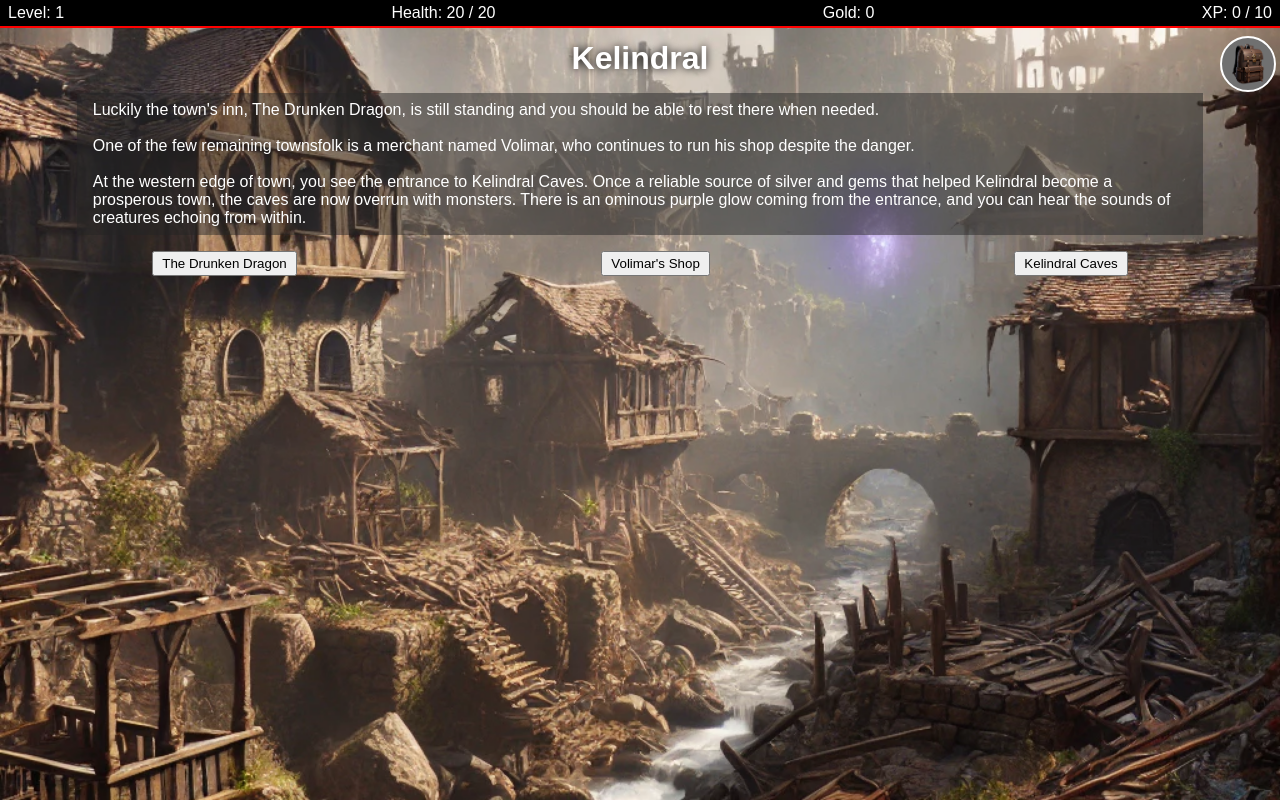
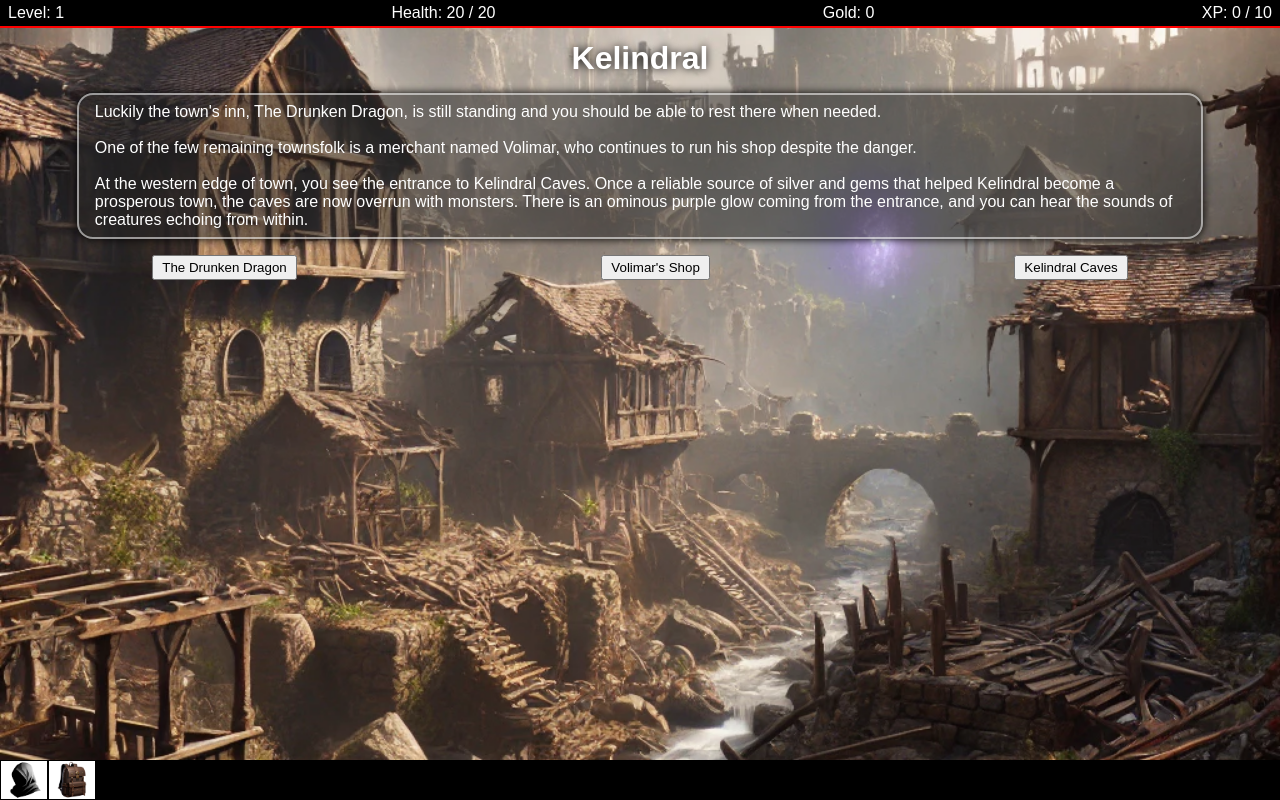
Before and after one commit to mattwheeler-dev/react-rpg, a React (Vite) app: page / in a window 1280 px wide. Both pictures are taken after a click on the button "Start Adventure!". Built offline with nearby package versions, Linux system fonts and the light colour scheme; a web font is replaced by a local one.

Commit message:
add pack and hero btns to action bar; toggle their section display on / off; create hero info section;

```diff
--- a/src/App.jsx
+++ b/src/App.jsx
@@ -6,7 +6,7 @@ import Shop from "./pages/Shop";
 import CaveEntrance from "./pages/CaveEntrance";
 import CaveInterior from "./pages/CaveInterior";
 import StatsBar from "./components/StatsBar";
-import Pack from "./components/Pack";
+import ActionBar from "./components/ActionBar";
 import Items from "./components/Items";
 import MonsterFactory from "./components/MonsterFactory";
 
@@ -48,7 +48,7 @@ function App() {
 				}}
 			>
 				{location !== "welcome" && <StatsBar />}
-				{location !== "welcome" && <Pack />}
+				{location !== "welcome" && <ActionBar />}
 				{location == "welcome" && <Welcome />}
 				{location == "town" && <Town />}
 				{location == "inn" && <Inn />}
--- /dev/null
+++ b/src/assets/styles/ActionBar.css
@@ -0,0 +1,43 @@
+.action-bar {
+	height: 2.5rem;
+	width: 100%;
+	background-color: #000;
+	position: fixed;
+	bottom: 0;
+	left: 0;
+}
+
+.action-bar-icon {
+	height: 100%;
+	width: 3rem;
+	background-color: #fff;
+	border: 1px solid #000;
+}
+
+/* Styles shared by action bar menus */
+.pack,
+.hero-info {
+	display: none;
+	width: 90%;
+	background-color: #101010;
+	border: 2px solid red;
+	position: fixed;
+	top: 10%;
+	left: 5%;
+	z-index: 99;
+}
+
+.open-hero,
+.open-pack {
+	background-size: cover;
+	background-repeat: no-repeat;
+	background-position: center;
+}
+
+.open-hero {
+	background-image: url("../images/hero-icon.png");
+}
+
+.open-pack {
+	background-image: url("../images/pack-icon.png");
+}
--- /dev/null
+++ b/src/assets/styles/Hero.css
@@ -0,0 +1,3 @@
+.hero-info.open {
+	display: block;
+}
--- a/src/assets/styles/Items.css
+++ /dev/null
@@ -1,72 +0,0 @@
-/* Items, Shop, and Pack */
-/* Shared */
-.shop,
-.pack.open {
-	display: flex;
-	flex-wrap: wrap;
-	justify-content: space-around;
-}
-
-.shop-item,
-.pack-item {
-	width: 45%;
-	margin-top: 0.5rem;
-	padding: 0.5rem;
-	text-align: center;
-	background-color: #333;
-
-	border: 2px solid lime;
-}
-
-.shop-item img,
-.pack-item img {
-	height: 5rem;
-	object-fit: contain;
-}
-
-.item-slot {
-	text-transform: capitalize;
-	font-size: 0.7rem;
-}
-
-/* Shop */
-
-/* Pack */
-.open-pack {
-	height: 3.5rem;
-	width: 3.5rem;
-	background-color: #707070;
-	background-image: url("../images/items/pack.png");
-	background-size: cover;
-	background-repeat: no-repeat;
-	background-position: center;
-	border: 2px solid #fff;
-	border-radius: 50%;
-	position: fixed;
-	top: 2.25rem;
-	right: 0.25rem;
-}
-
-.close-pack {
-	position: absolute;
-	top: 0.2rem;
-	right: 0.2rem;
-}
-
-.pack {
-	display: none;
-	max-height: 25rem;
-	width: 90%;
-	padding: 1rem 0;
-	background-color: #111;
-	border: 1px solid red;
-	position: absolute;
-	top: 10%;
-	left: 5%;
-	overflow-y: scroll;
-	z-index: 99;
-}
-
-.equipped-text {
-	font-size: 0.7rem;
-}
--- /dev/null
+++ b/src/assets/styles/Pack.css
@@ -0,0 +1,40 @@
+.pack {
+	max-height: 25rem;
+	padding: 1rem 0;
+	overflow-y: scroll;
+}
+
+.pack.open {
+	display: flex;
+	flex-wrap: wrap;
+	justify-content: space-around;
+}
+
+.pack-item {
+	width: 45%;
+	margin-top: 0.5rem;
+	padding: 0.5rem;
+	text-align: center;
+	background-color: #333;
+	border: 2px solid lime;
+}
+
+.pack-item img {
+	height: 5rem;
+	object-fit: contain;
+}
+
+.close-pack {
+	position: absolute;
+	top: 0.2rem;
+	right: 0.2rem;
+}
+
+.item-slot {
+	text-transform: capitalize;
+	font-size: 0.7rem;
+}
+
+.equipped-text {
+	font-size: 0.7rem;
+}
--- /dev/null
+++ b/src/assets/styles/Shop.css
@@ -0,0 +1,33 @@
+.shop-container {
+	max-height: 25rem;
+	width: 95%;
+	margin: 1rem auto;
+	background-color: #20202099;
+	border: 2px solid #ffffff88;
+	border-radius: var(--radius);
+	box-shadow: var(--shadow);
+	overflow-y: scroll;
+	display: flex;
+	flex-wrap: wrap;
+	justify-content: space-around;
+}
+
+.shop-item {
+	width: 45%;
+	margin: 0.75rem 0;
+	padding: 0.5rem;
+	text-align: center;
+	background-color: #1c7892;
+	border: 1px solid #fff;
+	border-radius: var(--radius);
+}
+
+.shop-item img {
+	height: 5rem;
+	object-fit: contain;
+}
+
+.item-slot {
+	text-transform: capitalize;
+	font-size: 0.7rem;
+}
--- a/src/components/ActionBar.jsx
+++ b/src/components/ActionBar.jsx
@@ -1,5 +1,14 @@
+import Hero from "./Hero";
+import Pack from "./Pack";
+import "../assets/styles/ActionBar.css";
+
 const ActionBar = () => {
-	return <div className="action-bar"></div>;
+	return (
+		<div className="action-bar">
+			<Hero />
+			<Pack />
+		</div>
+	);
 };
 
 export default ActionBar;
--- /dev/null
+++ b/src/components/Hero.jsx
@@ -0,0 +1,36 @@
+import { useState, useContext } from "react";
+import { AppContext } from "../App";
+import "../assets/styles/Hero.css";
+
+const Hero = () => {
+	const { playerStats } = useContext(AppContext);
+	const [showHero, setShowHero] = useState(false);
+
+	const toggleShowHero = () => {
+		setShowHero(!showHero);
+	};
+
+	return (
+		<>
+			<button
+				className="action-bar-icon open-hero"
+				onClick={toggleShowHero}
+			></button>
+			<section className={showHero ? "hero-info open" : "hero-info"}>
+				<h2>Hero</h2>
+				<p>{playerStats.level}</p>
+				<p>{playerStats.maxHealth}</p>
+				<p>{playerStats.attack}</p>
+				<p>
+					{playerStats.xp} / {playerStats.xpNeeded}
+				</p>
+
+				<button className="close-hero" onClick={toggleShowHero}>
+					X
+				</button>
+			</section>
+		</>
+	);
+};
+
+export default Hero;
--- a/src/components/Pack.jsx
+++ b/src/components/Pack.jsx
@@ -1,6 +1,6 @@
 import { useContext, useState } from "react";
 import { AppContext } from "../App";
-import "../assets/styles/Items.css";
+import "../assets/styles/Pack.css";
 
 const Pack = () => {
 	const { inventory } = useContext(AppContext);
@@ -53,7 +53,10 @@ const Pack = () => {
 
 	return (
 		<>
-			<button className="open-pack" onClick={togglePack}></button>
+			<button
+				className="action-bar-icon open-pack"
+				onClick={togglePack}
+			></button>
 			<div className={showPack ? "pack open" : "pack"}>
 				<h3>Inventory</h3>
 				{items}
--- a/src/index.css
+++ b/src/index.css
@@ -1,5 +1,11 @@
 /* Google font import (Faculty Glyphic @ 300 - 700) */
 @import url("https://fonts.googleapis.com/css2?family=Faculty+Glyphic&display=swap");
+
+/* Variables */
+:root {
+	--radius: 1rem;
+	--shadow: 0 0 0.5rem #000;
+}
 
 * {
 	margin: 0;
@@ -23,7 +29,7 @@ main {
 }
 
 main {
-	padding-top: 2.5rem;
+	padding: 2.5rem 0;
 	background-size: cover;
 	background-repeat: no-repeat;
 	background-position: center;
@@ -44,20 +50,23 @@ main > p {
 	margin: 1rem auto;
 	padding: 0.5rem 1rem;
 	background-color: #2525257b;
+	border: 2px solid #ffffff88;
+	border-radius: var(--radius);
+	box-shadow: var(--shadow);
 	overflow-y: scroll;
 }
 
-/* Btns */
+/* Buttons starting point */
+button {
+	padding: 0.2rem 0.5rem;
+}
+
 .controls {
 	width: 100%;
 	display: flex;
 	flex-wrap: wrap;
 	align-items: center;
 	justify-content: space-around;
-}
-
-button {
-	padding: 0.2rem 0.5rem;
 }
 
 /* Page bgs */
--- a/src/pages/Shop.jsx
+++ b/src/pages/Shop.jsx
@@ -2,7 +2,7 @@ import { useContext } from "react";
 import { AppContext } from "../App";
 import NavControls from "../components/NavControls";
 import Items from "../components/Items";
-import "../assets/styles/Items.css";
+import "../assets/styles/Shop.css";
 
 const Shop = () => {
 	const { playerStats, setPlayerStats, inventory, setInventory } =
@@ -49,7 +49,7 @@ const Shop = () => {
 	return (
 		<main className="shop">
 			<h1>Volimar{`'`}s Shop</h1>
-			{itemCards}
+			<section className="shop-container">{itemCards}</section>
 			<NavControls />
 		</main>
 	);
```
Also changed, not shown: src/assets/images/hero-icon.png (added), src/assets/images/pack-icon.png (renamed from src/assets/images/items/pack.png).
